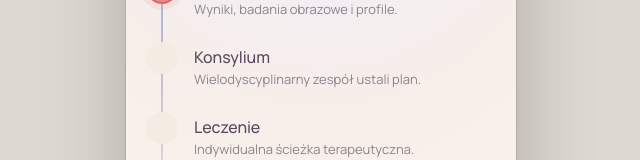
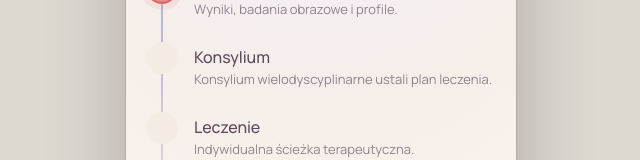
Before and after one commit to Anileweaniprawe/przytobie, a Next.js app: page /sciezka in a window 1280 px wide. Shown: the part 341-501 px from the top of the page, without its empty margins (319-959 px from the left). Built offline with nearby package versions, Linux system fonts and the light colour scheme.

Commit message:
Update dashboard and path

```diff
--- a/app/dashboard/page.js
+++ b/app/dashboard/page.js
@@ -126,8 +126,8 @@ function Icon({ name, size = 20, color = PT.plumSoft, strokeWidth = 1.8 }) {
 const STAGE_META = [
   { id: 1, label: 'Badania' },
   { id: 2, label: 'Diagnostyka' },
-  { id: 3, label: 'Leczenie operacyjne' },
-  { id: 4, label: 'Leczenie okołooperacyjne' },
+  { id: 3, label: 'Konsylium i plan' },
+  { id: 4, label: 'Leczenie aktywne' },
   { id: 5, label: 'Rehabilitacja' },
 ];
 
--- a/app/sciezka/page.js
+++ b/app/sciezka/page.js
@@ -22,7 +22,7 @@ export default function SciezkaPage() {
       setSteps([
         { t: 'Pierwsze badanie',   d: 'Zrozum, co Cię czeka.',            done: true },
         { t: 'Diagnostyka',        d: 'Wyniki, badania obrazowe i profile.', done: true },
-        { t: 'Konsylium',          d: 'Wielodyscyplinarny zespół ustali plan.', active: true },
+        { t: 'Konsylium',          d: 'Konsylium wielodyscyplinarne ustali plan leczenia.', active: true },
         { t: 'Leczenie',           d: 'Indywidualna ścieżka terapeutyczna.' },
         { t: 'Wsparcie',           d: 'Opieka w trakcie i po leczeniu.' },
         { t: 'Rehabilitacja',      d: 'Powrót do siebie, w swoim tempie.' },
--- a/lib/treatment.js
+++ b/lib/treatment.js
@@ -15,7 +15,7 @@ export const SUBTYPES = [
  */
 export const GENERIC_PATH = [
   { id: 'diag', t: 'Diagnostyka', d: 'Wyniki, badania obrazowe i dokładny profil nowotworu.' },
-  { id: 'cons', t: 'Konsylium', d: 'Wielodyscyplinarny zespół ustali optymalny, spersonalizowany plan leczenia.' },
+  { id: 'cons', t: 'Konsylium', d: 'Twój zespół lekarzy analizuje wyniki i przygotowuje optymalny plan leczenia.' },
   { id: 'treat', t: 'Leczenie', d: 'Realizacja ścieżki: może obejmować chirurgię, leczenie systemowe lub radioterapię.' },
   { id: 'rehab', t: 'Rehabilitacja i wsparcie', d: 'Powrót do pełni sił pod opieką specjalistów.' },
 ];
```
